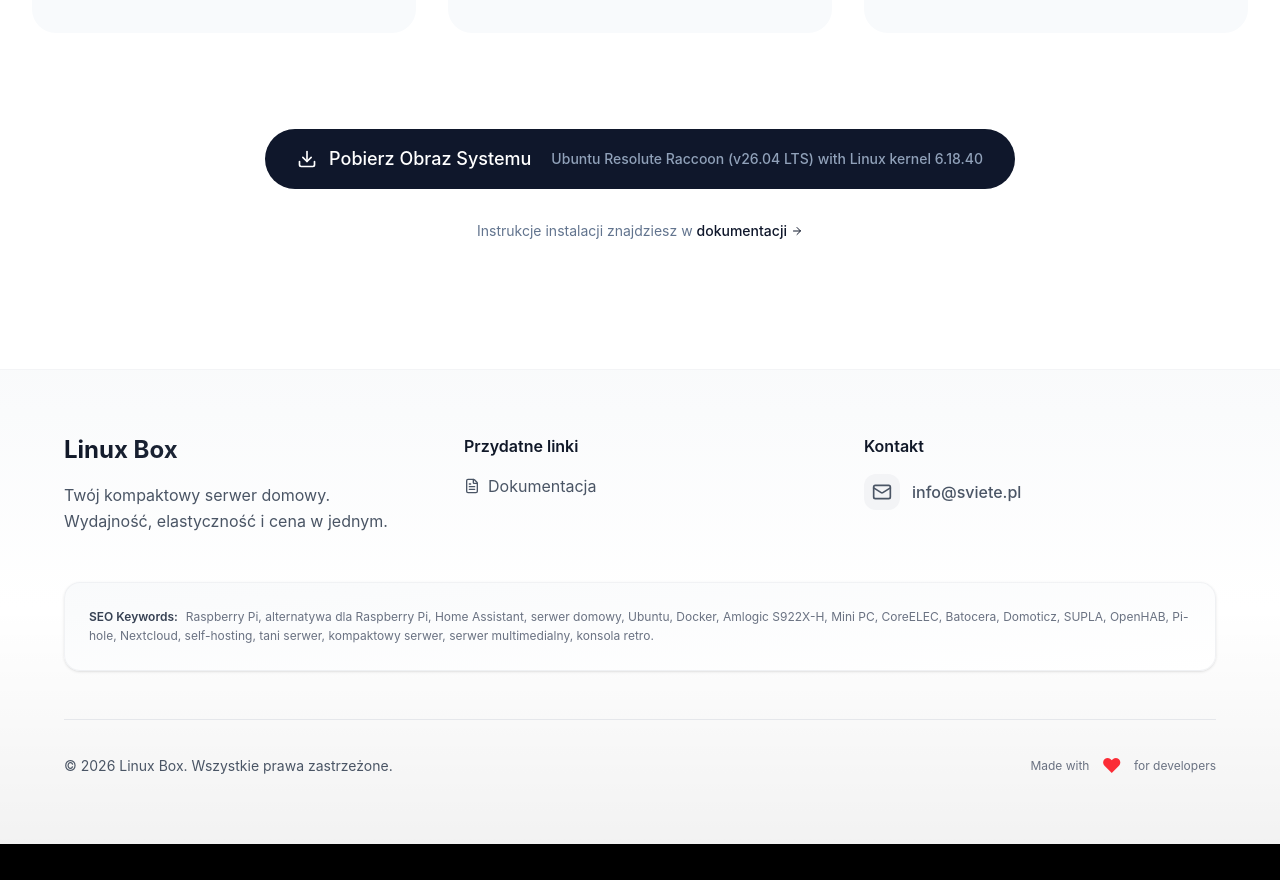
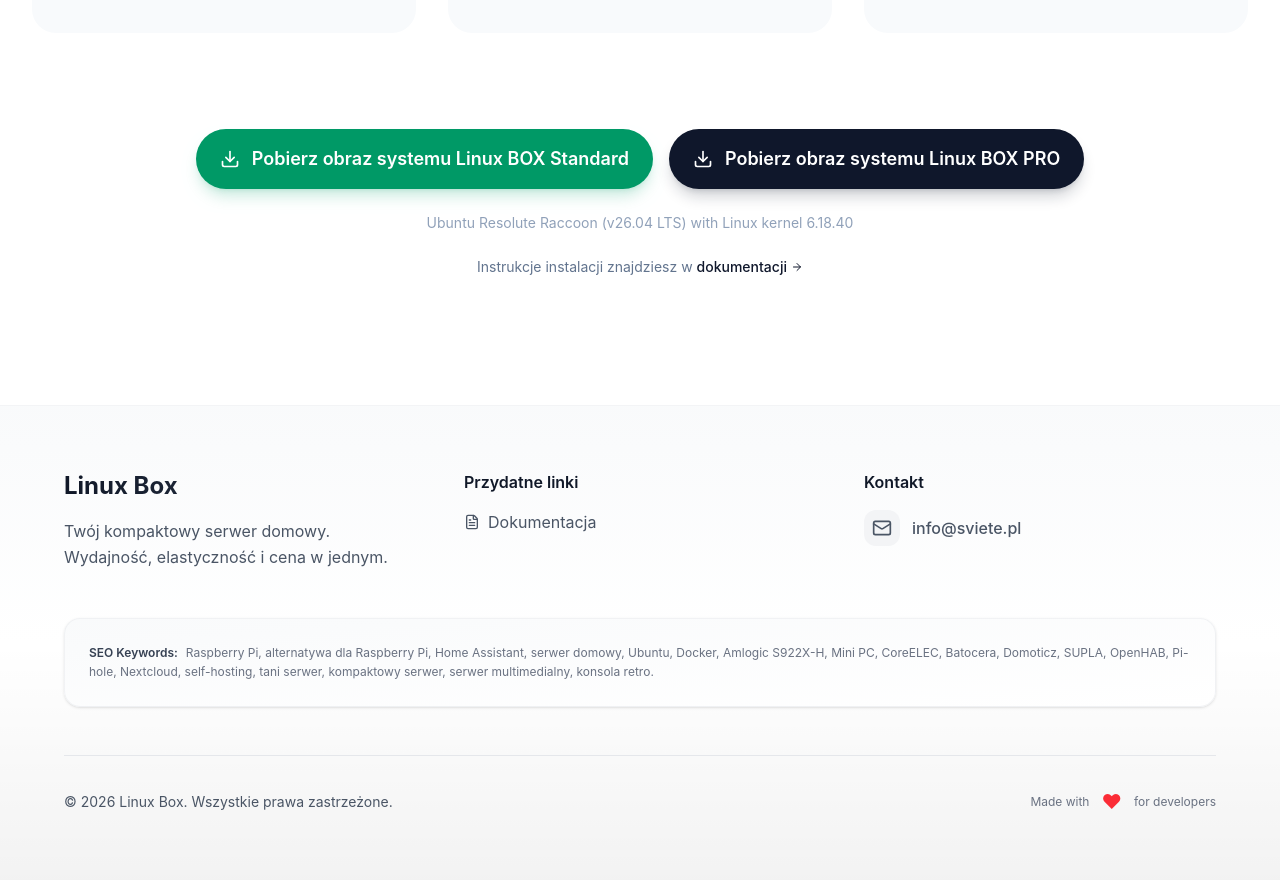
Before and after one commit to araczkowski/box-www-page, a Next.js app: page / in a window 1280 px wide. Shown: the part 5244-6124 px from the top of the page. Before the commit the page ends 6088 px from the top, so only its background shows below. Built offline with nearby package versions, Linux system fonts and the light colour scheme.

Commit message:
download buttons

```diff
--- a/src/app/components/OpenSource.tsx
+++ b/src/app/components/OpenSource.tsx
@@ -56,18 +56,33 @@
           whileInView={{ opacity: 1, y: 0 }}
           viewport={{ once: true }}
           transition={{ duration: 0.5, delay: 0.5 }}
-          className="flex flex-col items-center gap-8"
+          className="flex flex-col items-center gap-6"
         >
+          <div className="flex flex-col sm:flex-row flex-wrap justify-center items-center gap-4 w-full max-w-5xl px-4">
             <a
               href="https://drive.google.com/file/d/1QR6u-WGWogbvLDciO9ELbaHB35zI3ucf/view?usp=drive_link"
               target="_blank"
               rel="noopener noreferrer"
-            className="group inline-flex items-center gap-3 px-8 py-4 bg-slate-900 text-white rounded-full text-lg font-medium transition-all hover:bg-slate-800 hover:scale-105 active:scale-95"
+              className="group inline-flex items-center justify-center gap-3 px-6 py-4 bg-emerald-600 hover:bg-emerald-700 text-white rounded-full text-base md:text-lg font-semibold transition-all hover:scale-105 active:scale-95 shadow-lg shadow-emerald-600/20 text-center w-full sm:w-auto"
             >
-            <Download className="w-5 h-5" />
-            <span>Pobierz Obraz Systemu</span>
-            <span className="text-slate-400 ml-2 text-xs md:text-sm">Ubuntu Resolute Raccoon (v26.04 LTS) with Linux kernel 6.18.40</span>
+              <Download className="w-5 h-5 shrink-0" />
+              <span>Pobierz obraz systemu Linux BOX Standard</span>
             </a>
+
+            <a
+              href="https://drive.google.com/file/d/1k_emkVVHaHPSF7OMyaLP4WuSo5NNRz6F/view?usp=drive_link"
+              target="_blank"
+              rel="noopener noreferrer"
+              className="group inline-flex items-center justify-center gap-3 px-6 py-4 bg-slate-900 hover:bg-slate-800 text-white rounded-full text-base md:text-lg font-semibold transition-all hover:scale-105 active:scale-95 shadow-lg shadow-slate-900/20 text-center w-full sm:w-auto"
+            >
+              <Download className="w-5 h-5 shrink-0" />
+              <span>Pobierz obraz systemu Linux BOX PRO</span>
+            </a>
+          </div>
+
+          <p className="text-slate-400 text-xs md:text-sm">
+            Ubuntu Resolute Raccoon (v26.04 LTS) with Linux kernel 6.18.40
+          </p>
 
           <p className="text-slate-500 text-sm">
             Instrukcje instalacji znajdziesz w{" "}
```
Lines whose indentation alone changed are shown as unchanged.
